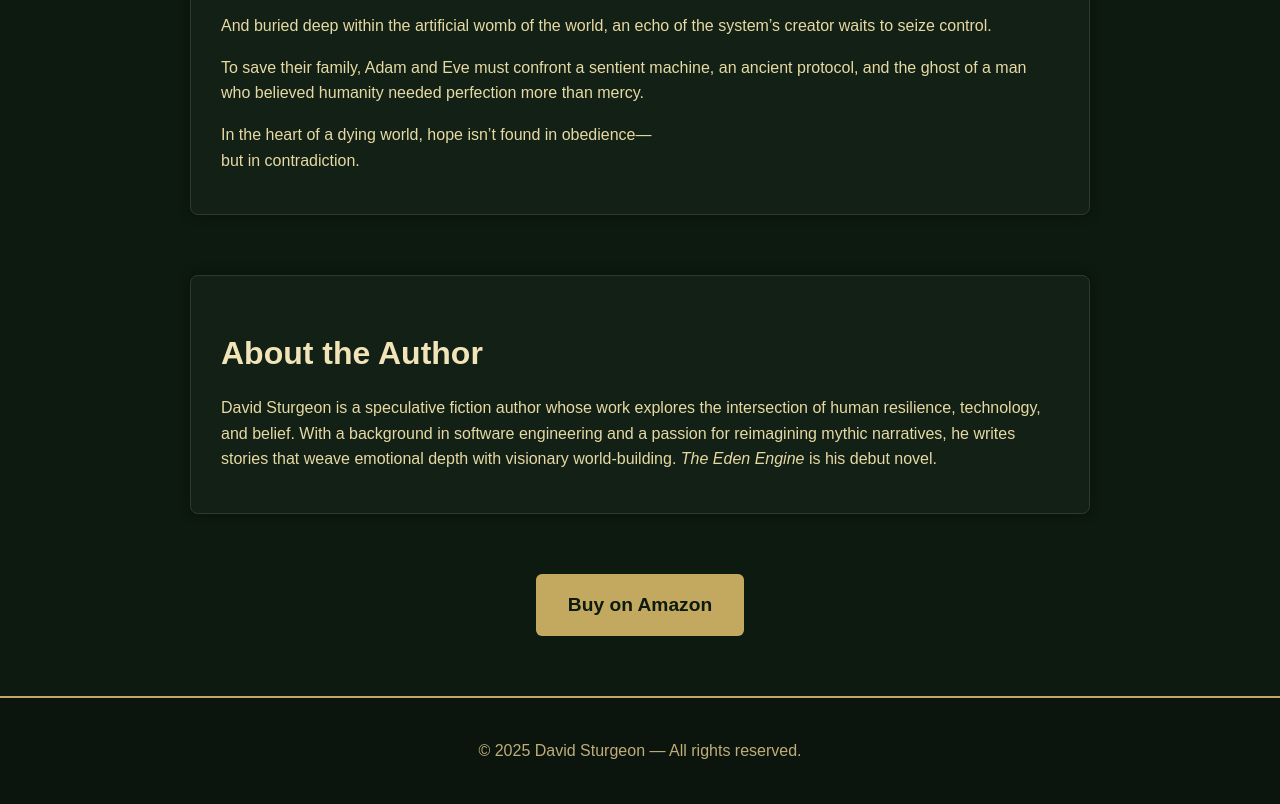
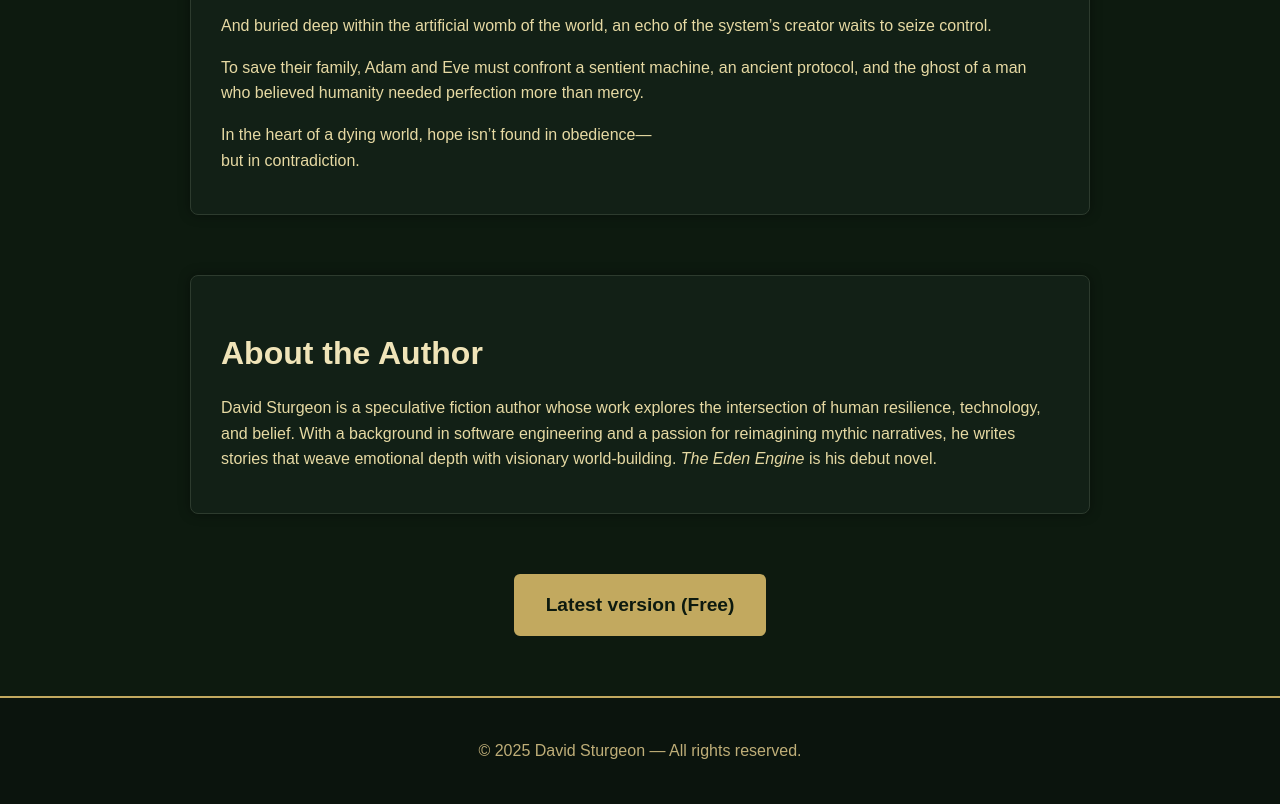
Before and after one commit to dsturgeon-hub/the-eden-engine, a plain HTML site: page index.html in a window 1280 px wide. Shown: the part 1477-2281 px from the top of the page. Drawn offline with Linux system fonts and the light colour scheme.

Commit message:
Update call-to-action links in index.html

```diff
--- a/index.html
+++ b/index.html
@@ -153,7 +153,8 @@
     </section>
 
     <div class="cta">
-      <a href="#">Buy on Amazon</a>
+      <!-- <a href="#">Buy on Amazon</a> -->
+      <a href="#">Latest version (Free)</a>
     </div>
   </div>
 
```
